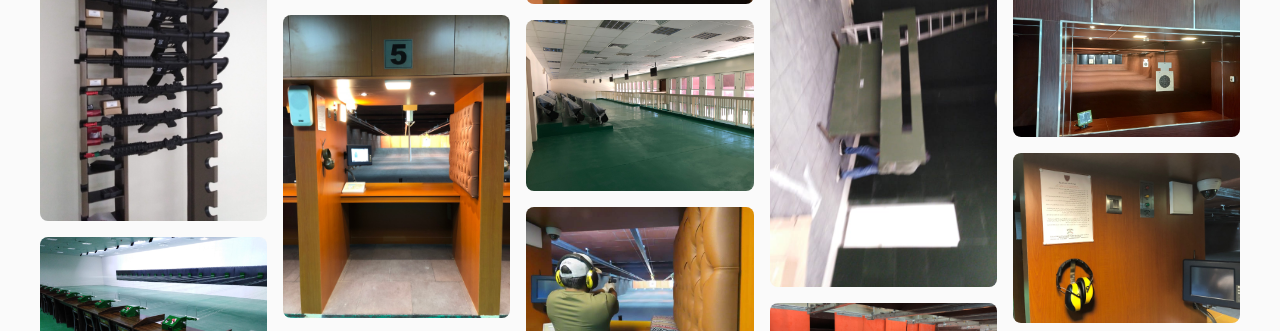
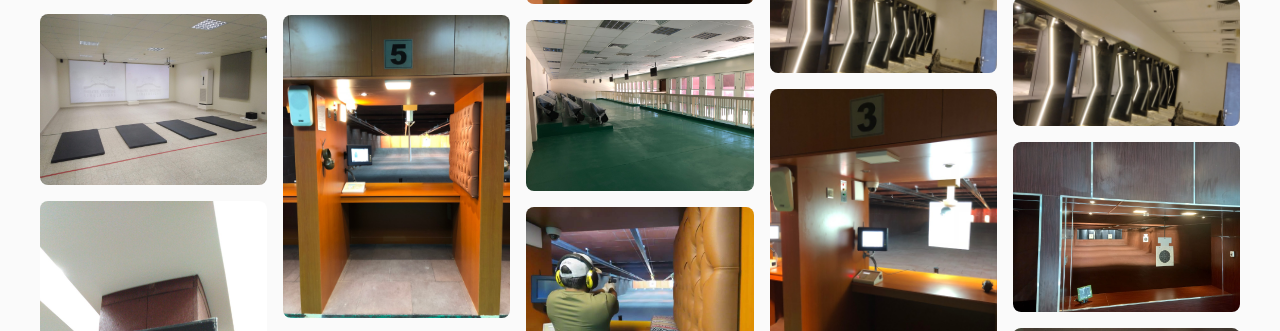
Before and after one commit to TheOnlyRealYT/Emirates-Shooting-Center, a Flask app: page /Gallery_ar in a window 1280 px wide. Shown: the part 1812-2143 px from the top of the page. Run offline with Flask 3, Linux system fonts and the light colour scheme.

Commit message:
fixed arabic and images

```diff
--- a/templates/components/arabic_versions/gallery_ar.html
+++ b/templates/components/arabic_versions/gallery_ar.html
@@ -2,12 +2,12 @@
     <div class="text-center pt-10">
     <h1 class="mb-6 text-4xl font-bold block tracking-tighter text-heading md:text-5xl lg:text-6xl transition-colors duration-200">معرض الصور</h1>
     </div>
-    <div class="grid items-start grid-cols-2 md:grid-cols-5 gap-4 p-10">
+    <div class="grid md:items-start grid-cols-2 md:grid-cols-5 gap-4 p-10">
         {% for j in range(0,5) %}
         <div class="grid gap-4">
             {% for i in range((12*j),12+(12*j)) %}
             <div>
-                <img class="h-auto max-w-full rounded-base" src="/img/gallery/gallery/{{ i }}.jpeg" alt="">
+                <img class="rounded-base hover:scale-125 transition-all duration-300" src="/img/gallery/gallery/{{ i }}.jpeg" alt="">
             </div>
             {% endfor %}
         </div>
--- a/templates/components/english_versions/gallery.html
+++ b/templates/components/english_versions/gallery.html
@@ -7,7 +7,7 @@
         <div class="grid gap-4">
             {% for i in range((12*j),12+(12*j)) %}
             <div>
-                <img class="h-auto max-w-full rounded-base hover:scale-125 transition-all duration-300" src="/img/gallery/gallery/{{ i }}.jpeg" alt="">
+                <img class="rounded-base hover:scale-125 transition-all duration-300" src="/img/gallery/gallery/{{ i }}.jpeg" alt="">
             </div>
             {% endfor %}
         </div>
```
Also changed, not shown: static/img/gallery/gallery/0.jpeg, static/img/gallery/gallery/12.jpeg, static/img/gallery/gallery/14.jpeg, static/img/gallery/gallery/15.jpeg, static/img/gallery/gallery/16.jpeg, static/img/gallery/gallery/19.jpeg, static/img/gallery/gallery/52.jpeg, static/img/gallery/gallery/54.jpeg.
